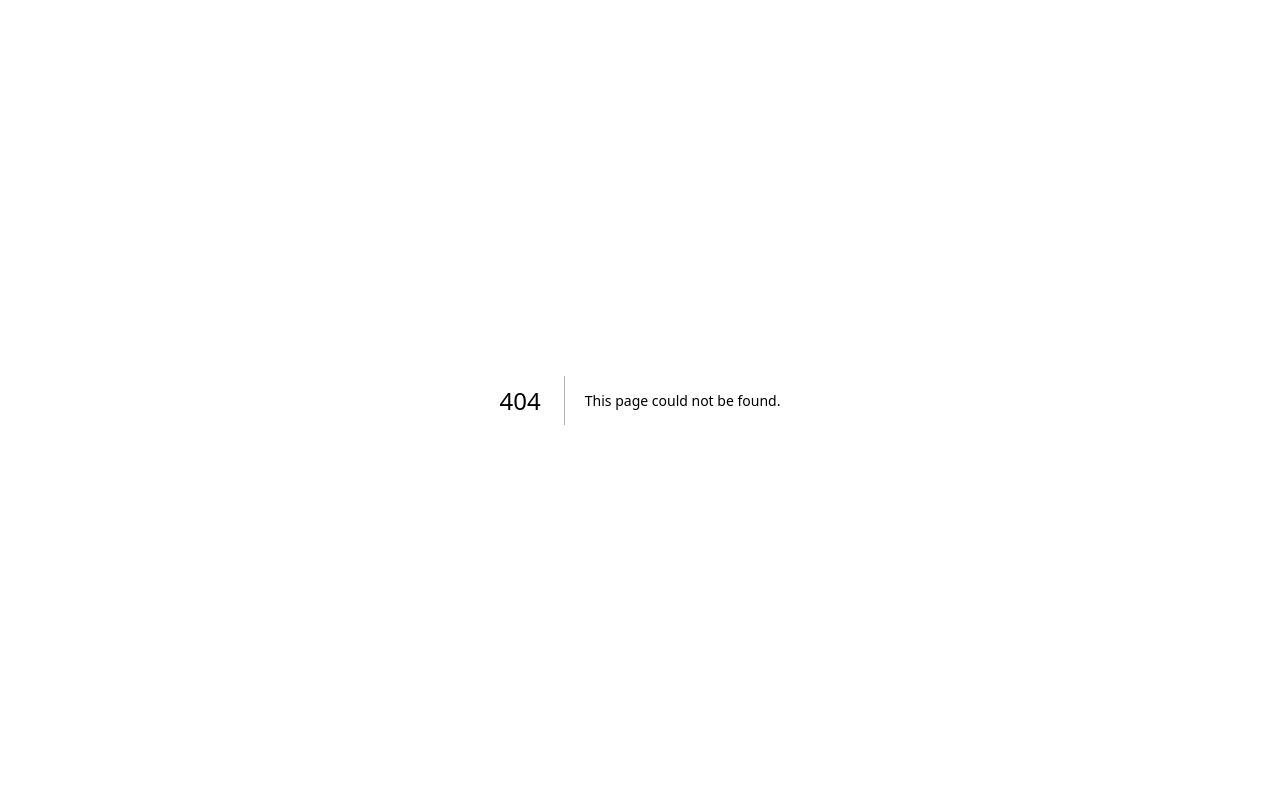
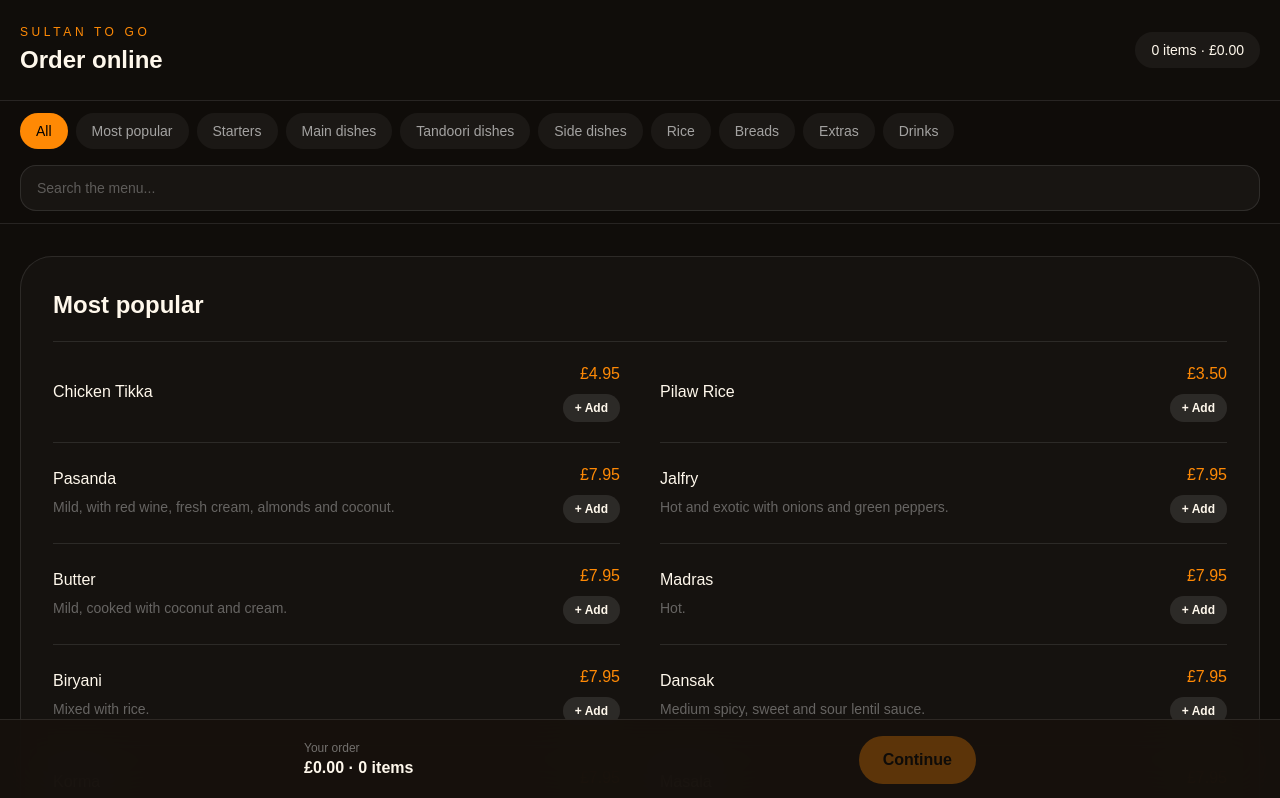
Before and after one commit to jr4547279-max/local-business-template, a Next.js app: page /order in a window 1280 px wide. Before the commit this address had no page. Shown: the top 798 px of the page. Built offline with nearby package versions, Linux system fonts and the light colour scheme.

Commit message:
Add reusable order page

```diff
--- /dev/null
+++ b/src/app/order/page.tsx
@@ -0,0 +1,7 @@
+import { OrderSystem } from "../_components/order-system";
+import { business } from "../../config/business";
+import { menuSections } from "../../config/menu";
+
+export default function OrderPage() {
+  return <OrderSystem restaurantName={business.name} menu={menuSections} minimumDelivery={15} collectionMessage="Ready in around 20–30 minutes." />;
+}
```
